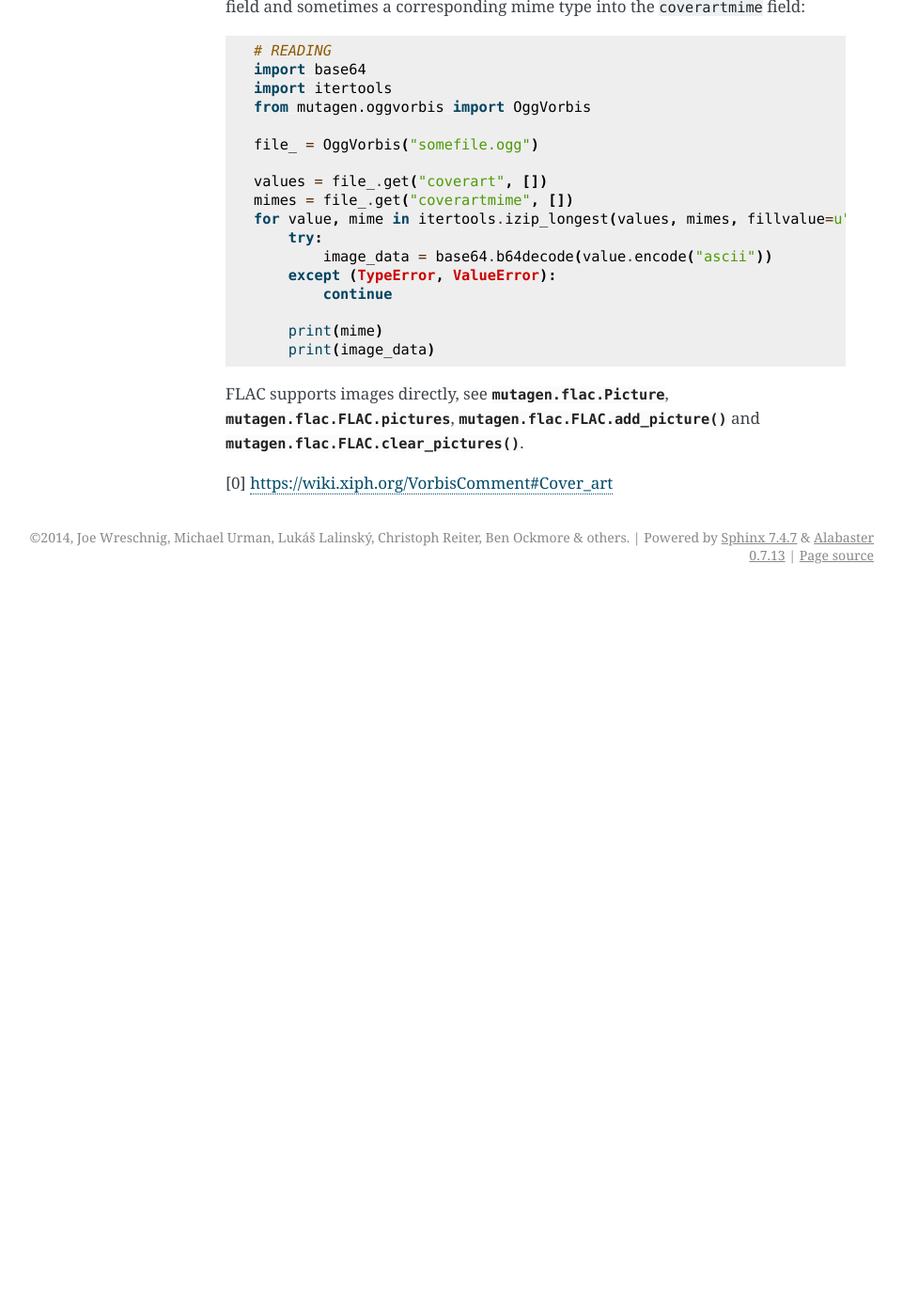
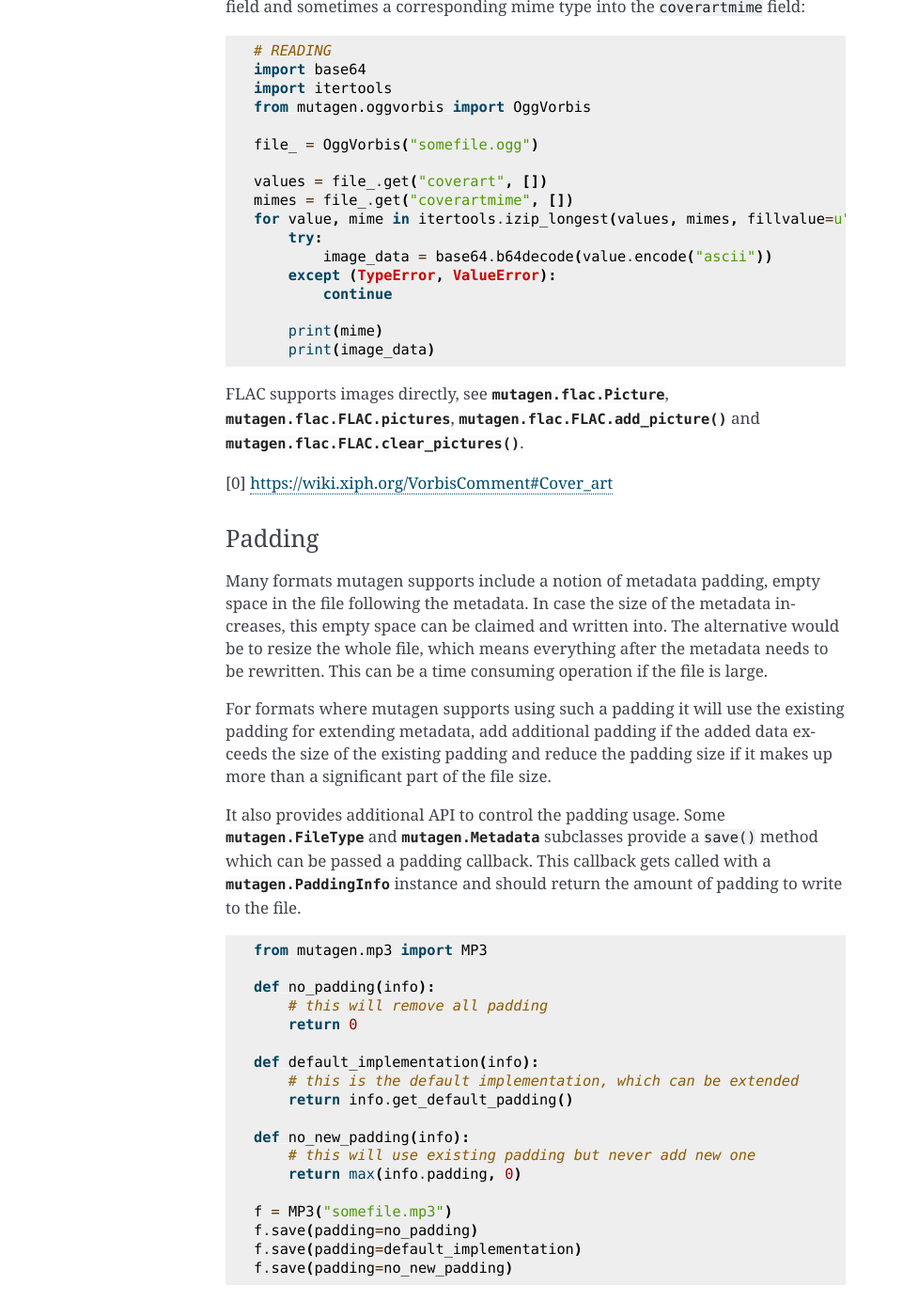
Before and after one commit to quodlibet/mutagen, a Sphinx documentation site: the page built from docs/tutorial.rst, in a window 1280 px wide and 1400 px high, scrolled down 5716 px. Shown: the whole window at 94% size, without its empty margins (180-1141 px from the left). Built offline with Sphinx 7.4.7, drawn with Linux system fonts in a browser that asks for light colours; pages that are not in the unit, such as notebooks, are missing from menus; before the commit the page ends 6346 px from its top, so only the background shows below that.

Commit message:
docs: add some info about padding

```diff
--- a/docs/tutorial.rst
+++ b/docs/tutorial.rst
@@ -314,3 +314,46 @@ FLAC supports images directly, see :class:`mutagen.flac.Picture`,
 
 
 [0] https://wiki.xiph.org/VorbisComment#Cover_art
+
+
+Padding
+~~~~~~~
+
+Many formats mutagen supports include a notion of metadata padding, empty
+space in the file following the metadata. In case the size of the metadata
+increases, this empty space can be claimed and written into. The alternative
+would be to resize the whole file, which means everything after the metadata
+needs to be rewritten. This can be a time consuming operation if the file is
+large.
+
+For formats where mutagen supports using such a padding it will use the
+existing padding for extending metadata, add additional padding if the added
+data exceeds the size of the existing padding and reduce the padding size if
+it makes up more than a significant part of the file size.
+
+It also provides additional API to control the padding usage. Some
+`mutagen.FileType` and `mutagen.Metadata` subclasses provide a ``save()``
+method which can be passed a padding callback. This callback gets called with
+a `mutagen.PaddingInfo` instance and should return the amount of padding to
+write to the file.
+
+::
+
+    from mutagen.mp3 import MP3
+
+    def no_padding(info):
+        # this will remove all padding
+        return 0
+
+    def default_implementation(info):
+        # this is the default implementation, which can be extended
+        return info.get_default_padding()
+
+    def no_new_padding(info):
+        # this will use existing padding but never add new one
+        return max(info.padding, 0)
+
+    f = MP3("somefile.mp3")
+    f.save(padding=no_padding)
+    f.save(padding=default_implementation)
+    f.save(padding=no_new_padding)
```
